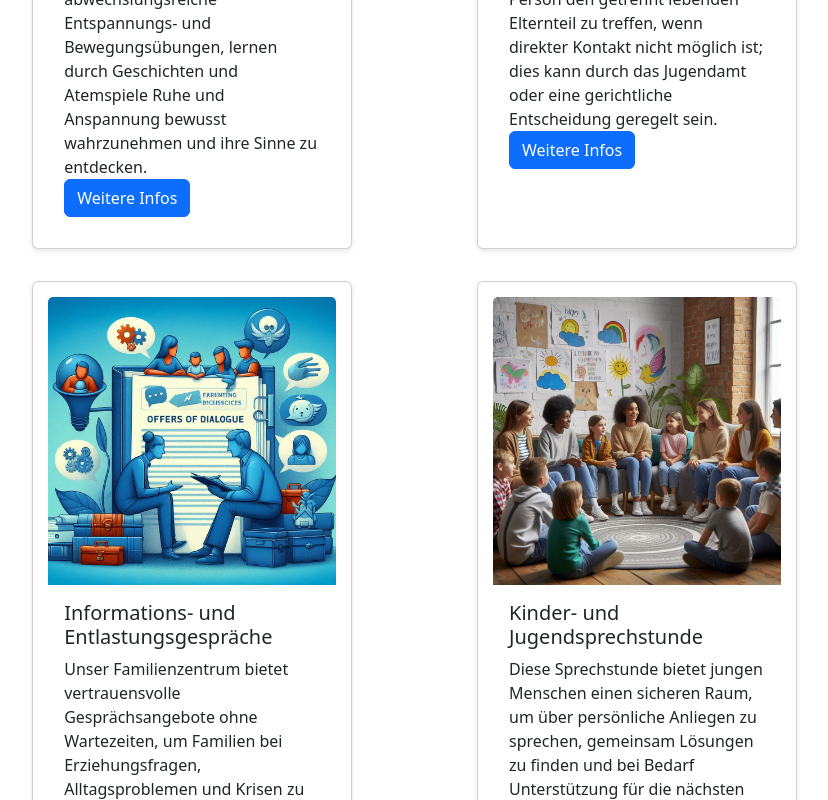
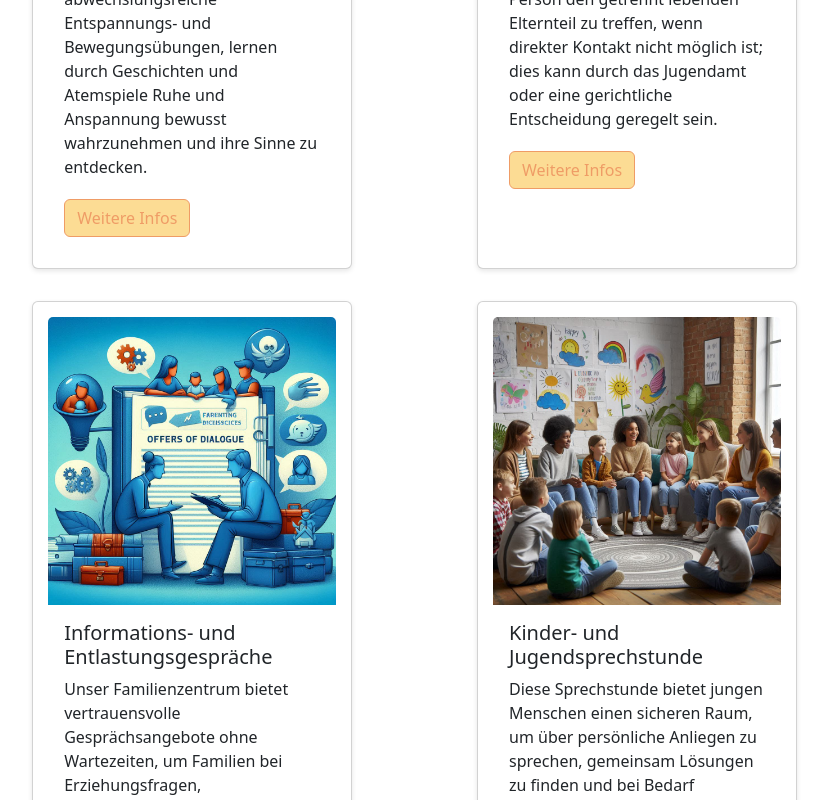
Before and after one commit to sebastianbraeutigam/shia-familienzentrum-website, a React (Create React App) app: page /angebote-leistungen/ueberblick in a window 1280 px wide. Shown: the part 780-1580 px from the top of the page, without its empty margins (179-1007 px from the left). Built offline with nearby package versions, Linux system fonts and the light colour scheme.

Commit message:
add overview-card.css change button in overview-cards

```diff
--- /dev/null
+++ b/src/components/pages/angebote-leistungen/overview-card.css
@@ -0,0 +1,13 @@
+.btn-primary {
+    background-color: #FCDC94 !important;
+    color: #EF9C66 !important;
+    border: 1px solid #EF9C66 !important;
+    margin-top: 20px !important;
+    margin-bottom: 0 !important;
+}
+
+.btn-primary:hover {
+    background-color: #EF9C66 !important;
+    color: #FCDC94 !important;
+    border: 1px solid #FCDC94 !important;
+}
--- a/src/components/pages/angebote-leistungen/overview-card.jsx
+++ b/src/components/pages/angebote-leistungen/overview-card.jsx
@@ -1,5 +1,6 @@
 import React, { Component } from 'react';
 import { NavLink } from 'react-router-dom';
+import './overview-card.css';
 
 class OverviewCard extends Component {
     state = {  }
```
